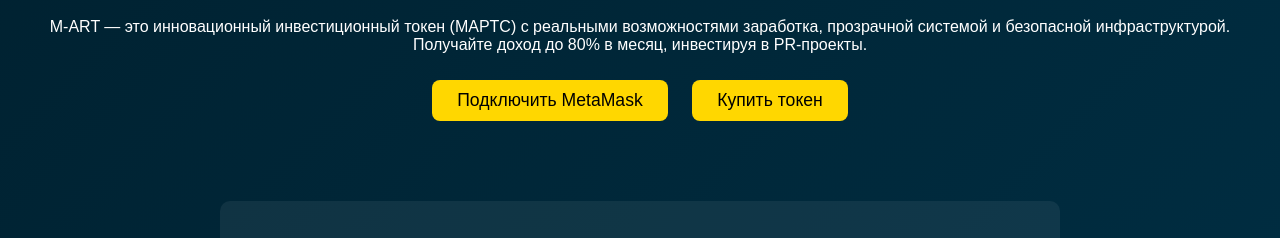
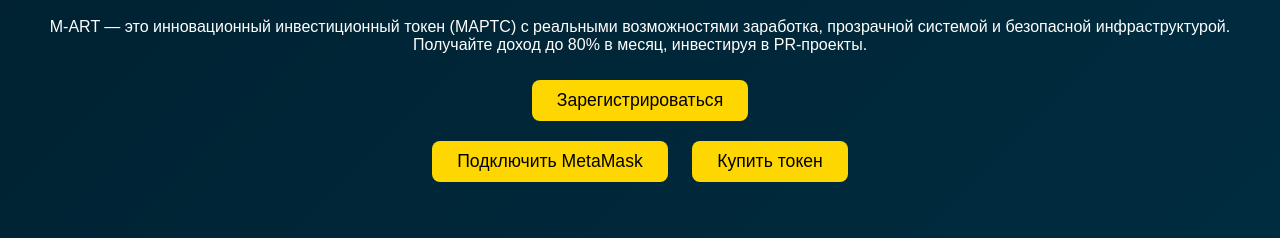
Before and after one commit to Artem2908082004/marts-website, a plain HTML site: page index.html in a window 1280 px wide. Shown: the part 489-727 px from the top of the page. Drawn offline with Linux system fonts and the light colour scheme.

Commit message:
Update index.html

```diff
--- a/index.html
+++ b/index.html
@@ -75,6 +75,9 @@
     <h1>Добро пожаловать в M-ART Company</h1>
     <p>M-ART — это инновационный инвестиционный токен (MAPTC) с реальными возможностями заработка, прозрачной системой и безопасной инфраструктурой. Получайте доход до 80% в месяц, инвестируя в PR-проекты.</p>
     <div class="buttons">
+      <div class="buttons">
+  <button onclick="window.location.href='register.html'">Зарегистрироваться</button>
+      </div>
       <button onclick="alert('MetaMask подключение...')">Подключить MetaMask</button>
       <button onclick="window.open('https://quickswap.exchange/', '_blank')">Купить токен</button>
     </div>
```
